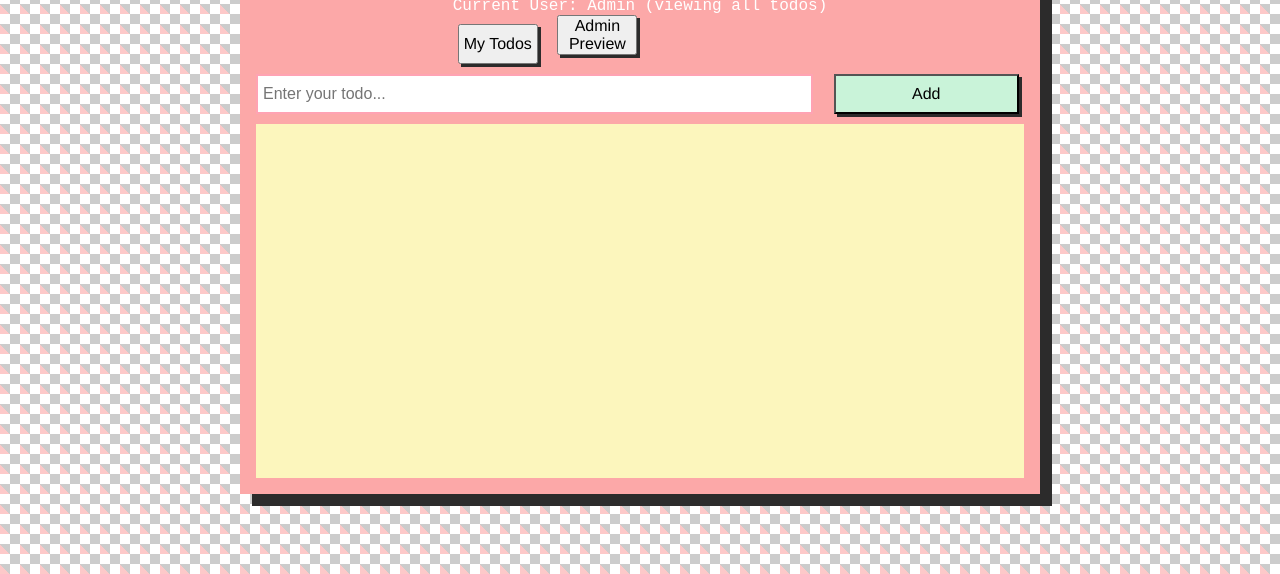
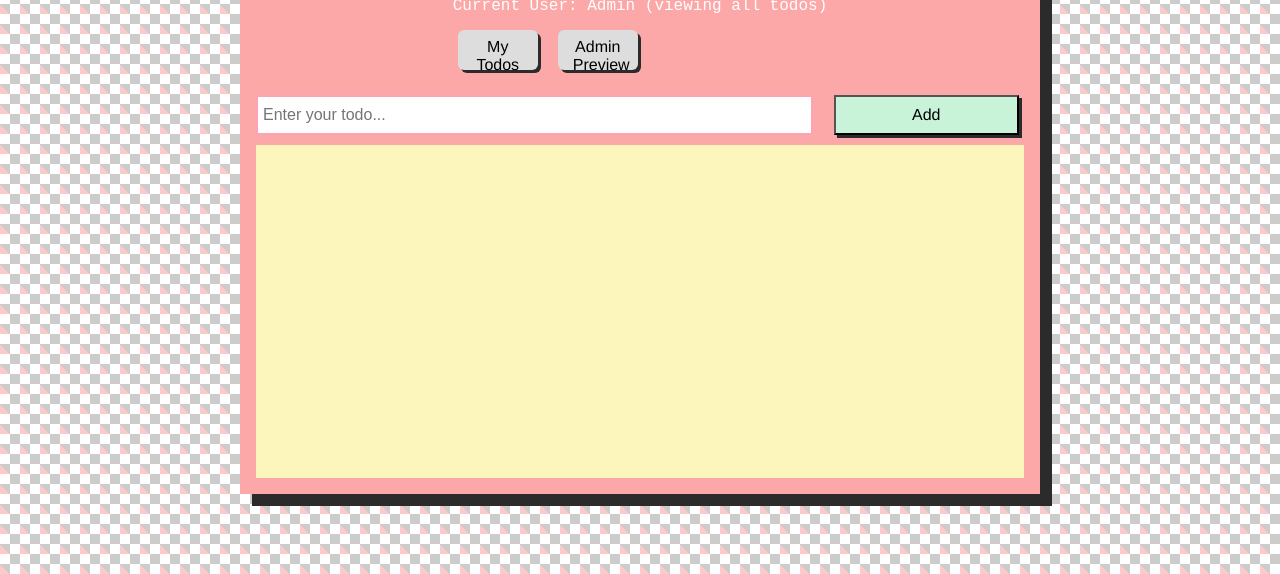
Before and after one commit to NausheenFaiyaz/To-do-App, a plain HTML site: page index.html in a window 1280 px wide. Shown: the part 226-800 px from the top of the page. Drawn offline with Linux system fonts and the light colour scheme.

Commit message:
Add admin view toggle styles for user management

```diff
--- a/style.css
+++ b/style.css
@@ -23,6 +23,24 @@ body {
     10px -10px,
     -10px 0px;
   color: #fff;
+}
+
+.admin-view-toggle {
+  display: flex;
+  gap: 10px;
+  margin: 15px 0;
+}
+
+.admin-view-toggle button {
+  padding: 8px 15px;
+  border: none;
+  border-radius: 6px;
+  cursor: pointer;
+  background-color: #ddd;
+}
+
+.admin-view-toggle button:hover {
+  background-color: #bbb;
 }
 
 .todo-container {
```
